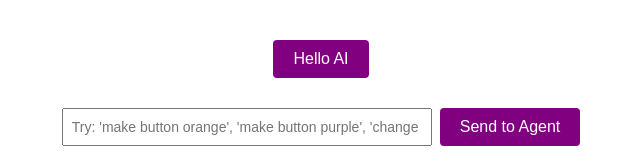
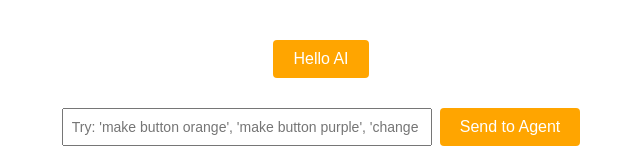
Before and after one commit to Arushi1088/coder, a plain HTML site: page index.html in a window 1280 px wide. Shown: the whole page, without its empty margins (319-959 px from the left). Drawn offline with Linux system fonts and the light colour scheme.

Commit message:
Agent: make the button orange

```diff
--- a/index.html
+++ b/index.html
@@ -6,7 +6,7 @@
   <title>Agent-Driven Button Fixer</title>
   <style>
     .blue-button {
-      background-color: #800080;
+      background-color: #FFA500;
       color: #FFF;
       border: none;
       padding: 10px 20px;
```
